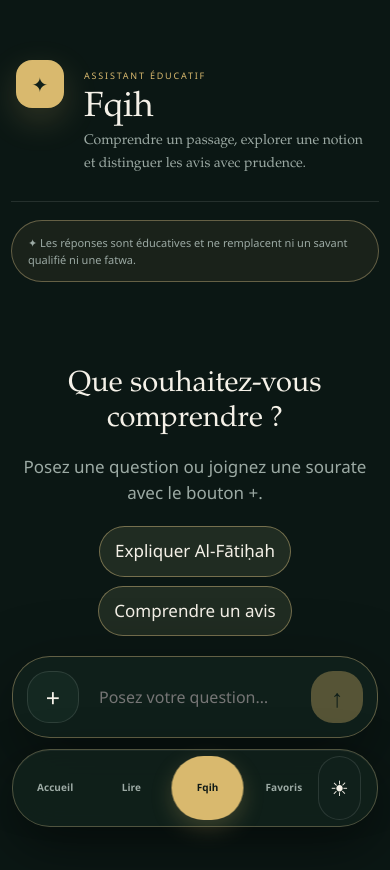
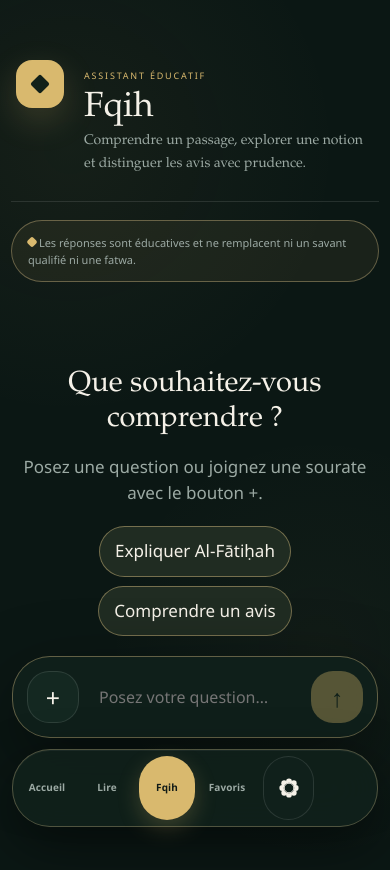
Before and after one commit to NurQuran/Nur, a Next.js app: page /assistant in a window 390 px wide. Shown: the top 870 px of the page. Built offline with nearby package versions, Linux system fonts and the light colour scheme.

Commit message:
Fix Fqih interactions and unify mobile controls

```diff
--- a/app/assistant/page.tsx
+++ b/app/assistant/page.tsx
@@ -23,7 +23,7 @@ export default function AssistantPage() {
   useEffect(()=>{
     try { const saved=sessionStorage.getItem("nur-ai-attachment"); if(saved){const parsed=JSON.parse(saved) as Attachment;setAttachment(parsed);sessionStorage.removeItem("nur-ai-attachment");const params=new URLSearchParams(location.search);if(params.get("auto")==="explain"&&!autoSent.current){autoSent.current=true;const prompt=language==="ar"?"اشرح هذا المقطع وسياقه وأهم معانيه مع مراعاة ضوابط التفسير.":language==="en"?"Explain this passage, its context and main lessons, while noting the limits of interpretation.":"Explique-moi ce passage, son contexte et ses enseignements principaux, avec les précautions d’interprétation.";setTimeout(()=>void send(prompt,parsed),250)}} } catch {}
   },[language]);
-  useEffect(()=>end.current?.scrollIntoView({behavior:"smooth",block:"end"}),[messages,loading]);
+  useEffect(()=>{if(messages.length||loading)requestAnimationFrame(()=>end.current?.scrollIntoView({behavior:"smooth",block:"nearest"}))},[messages,loading]);
 
   async function attachSurah(){
     setError(""); setLoading(true);
@@ -70,16 +70,16 @@ export default function AssistantPage() {
   function openPicker(){setPickerOpen(v=>!v);requestAnimationFrame(()=>{composer.current?.scrollIntoView({behavior:"smooth",block:"center"});setTimeout(()=>window.scrollBy({top:Math.min(220,innerHeight*.24),behavior:"smooth"}),180)})}
 
   return <main className="assistant-page"><SiteHeader active="assistant"/><section className={`assistant-shell${messages.length?" conversation-started":""}`}>
-    {!messages.length&&<><header className="assistant-hero"><span className="ai-mark" aria-hidden="true">✦</span><div><small>{t("fqihEyebrow")}</small><h1>Fqih</h1><p>{t("fqihLead")}</p></div></header>
-    <div className="ai-disclaimer">✦ {t("fqihDisclaimer")}</div></>}
+    {!messages.length&&<><header className="assistant-hero"><span className="ai-mark" aria-hidden="true"><i/></span><div><small>{t("fqihEyebrow")}</small><h1>Fqih</h1><p>{t("fqihLead")}</p></div></header>
+    <div className="ai-disclaimer"><span className="inline-spark" aria-hidden="true"/> {t("fqihDisclaimer")}</div></>}
     <div className="chat-stream" aria-live="polite">
       {!messages.length&&<div className="ai-welcome"><h2>{t("fqihWelcome")}</h2><p>{t("fqihWelcomeLead")}</p><div><button onClick={()=>setDraft(language==="ar"?"اشرح الموضوع الرئيسي لسورة الفاتحة.":language==="en"?"Explain the main theme of Surah Al-Fātiḥah.":"Explique-moi le thème principal de la sourate Al-Fātiḥah.")}>{language==="ar"?"شرح الفاتحة":language==="en"?"Explain Al-Fātiḥah":"Expliquer Al-Fātiḥah"}</button><button onClick={()=>setDraft(language==="ar"?"كيف أميّز بين الشرح والحكم الشرعي؟":language==="en"?"How do I distinguish an explanation from a legal opinion?":"Comment distinguer une explication d’un avis juridique ?")}>{language==="ar"?"فهم الرأي الشرعي":language==="en"?"Understand an opinion":"Comprendre un avis"}</button></div></div>}
-      {messages.map((m,i)=><article key={i} className={`chat-message ${m.role}`}><span>{m.role==="assistant"?"✦":t("you")}</span><div>{m.attachmentLabel&&<b className="attachment-bubble">◈ {m.attachmentLabel}</b>}<p>{m.content}</p></div></article>)}
-      {loading&&<article className="chat-message assistant thinking"><span>✦</span><div><i/><i/><i/></div></article>}
+      {messages.map((m,i)=><article key={i} className={`chat-message ${m.role}`}><span>{m.role==="assistant"?<i className="inline-spark" aria-hidden="true"/>:t("you")}</span><div>{m.attachmentLabel&&<b className="attachment-bubble">{m.attachmentLabel}</b>}<p>{m.content}</p></div></article>)}
+      {loading&&<article className="chat-message assistant thinking"><span><i className="inline-spark" aria-hidden="true"/></span><div><i/><i/><i/></div></article>}
       {error&&<div className="ai-error" role="alert">{error}</div>}<div ref={end}/>
     </div>
     <form ref={composer} className="chat-composer" onSubmit={submit}>
-      {attachment&&<div className="pending-attachment">◈ {attachment.label}<button type="button" onClick={()=>setAttachment(null)} aria-label={t("close")}>×</button></div>}
+      {attachment&&<div className="pending-attachment">{attachment.label}<button type="button" onClick={()=>setAttachment(null)} aria-label={t("close")}>×</button></div>}
       {pickerOpen&&<div className="attachment-picker"><strong>{t("attachSurah")}</strong><select aria-label={t("choose")} value={surahNumber} onChange={e=>setSurahNumber(Number(e.target.value))}>{surahs.map(s=><option value={s.number} key={s.number}>{String(s.number).padStart(3,"0")} · {s.name}</option>)}</select><button type="button" onClick={attachSurah}>{t("add")}</button></div>}
       <div><button className="composer-plus" type="button" aria-label={t("attachSurah")} onClick={openPicker}>+</button><textarea value={draft} onChange={e=>setDraft(e.target.value)} onKeyDown={handleKeyDown} placeholder={t("askPlaceholder")} rows={1}/><button type="submit" className="composer-send" disabled={!draft.trim()||loading} aria-label={t("send")}>↑</button></div>
     </form>
--- a/app/globals.css
+++ b/app/globals.css
@@ -382,3 +382,25 @@ body{font-family:var(--sans)}
   .setting-group{border-radius:32px!important}.choice-row button,.study-card button,.study-action,.modal-save{min-height:52px}
 }
 @media(max-width:430px){.topbar>.header-actions{transform:translateX(-10px)!important}.topbar .settings-trigger{width:57px!important;margin-left:-7px}.settings-modal{width:calc(100vw - 18px)!important}.modal-head>div{padding-inline-start:11px}}
+
+/* Stable Fqih, consistent icons and final mobile spacing */
+.settings-modal,.modal-head{background:var(--surface)!important}.modal-head{backdrop-filter:none!important}
+.settings-glyph,.theme-glyph{position:relative;display:block;width:22px;height:22px;flex:none}
+.settings-glyph i{position:absolute;left:2px;right:2px;height:2px;border-radius:2px;background:currentColor}.settings-glyph i:first-child{top:6px}.settings-glyph i:last-child{bottom:6px}.settings-glyph i::after{content:"";position:absolute;top:50%;width:6px;height:6px;border:2px solid currentColor;border-radius:50%;background:var(--surface);transform:translateY(-50%)}.settings-glyph i:first-child::after{left:3px}.settings-glyph i:last-child::after{right:3px}
+.sun-glyph{border:2px solid currentColor;border-radius:50%;transform:scale(.48);box-shadow:0 -14px 0 -5px currentColor,0 14px 0 -5px currentColor,14px 0 0 -5px currentColor,-14px 0 0 -5px currentColor,10px 10px 0 -5px currentColor,-10px -10px 0 -5px currentColor,10px -10px 0 -5px currentColor,-10px 10px 0 -5px currentColor}.moon-glyph{border:3px solid currentColor;border-top-color:transparent;border-right-color:transparent;border-radius:50%;transform:rotate(18deg) scale(.78)}
+.audio-setting-icon{gap:3px;align-items:end!important;grid-template-columns:repeat(3,3px)!important}.audio-setting-icon i{display:block;width:3px;border-radius:3px;background:currentColor;animation:audio-bars 1.5s ease-in-out infinite}.audio-setting-icon i:nth-child(1){height:10px}.audio-setting-icon i:nth-child(2){height:20px;animation-delay:.18s}.audio-setting-icon i:nth-child(3){height:14px;animation-delay:.32s}@keyframes audio-bars{50%{transform:scaleY(.58);opacity:.72}}
+.settings-reading-section{position:relative}.reading-setting-icon{position:absolute;z-index:2;top:31px;left:22px}.reading-setting-icon i{display:block;width:0;height:0;margin-left:3px;border-top:7px solid transparent;border-bottom:7px solid transparent;border-left:11px solid currentColor}.settings-reading-section .study-card:nth-child(2)>strong{padding-left:58px}.settings-reading-section .study-card:nth-child(2):hover .reading-setting-icon{box-shadow:0 0 0 5px color-mix(in srgb,var(--gold) 8%,transparent),0 0 28px color-mix(in srgb,var(--gold) 32%,transparent);transform:scale(1.05)}.reading-setting-icon{transition:transform .28s cubic-bezier(.16,1,.3,1),box-shadow .28s}
+.study-setting>.setting-icon{font-size:0}.study-setting>.setting-icon::before,.inline-spark,.ai-mark>i{display:block;width:11px;height:11px;border-radius:2px;background:currentColor;transform:rotate(45deg)}.inline-spark{display:inline-block;width:8px;height:8px;color:var(--gold);background:var(--gold);vertical-align:1px}.ai-mark>i{width:14px;height:14px}.chat-message.assistant>span .inline-spark{margin:0}
+.resume-icon{position:relative}.resume-icon::before{content:"";width:13px;height:13px;border-top:2px solid currentColor;border-right:2px solid currentColor}.resume-icon::after{content:"";position:absolute;width:15px;height:2px;background:currentColor;transform:rotate(-45deg)}
+.verse-number>div>button:last-child{border-radius:50%!important}
+.assistant-page{background:radial-gradient(circle at 18% 16%,color-mix(in srgb,var(--gold) 5%,transparent),transparent 32%),radial-gradient(circle at 82% 70%,color-mix(in srgb,var(--gold) 3%,transparent),transparent 30%),var(--bg)}.assistant-shell.conversation-started .chat-stream{justify-content:flex-start;min-height:calc(100svh - 170px);padding-top:24px;padding-bottom:150px}.assistant-shell.conversation-started .chat-message{flex:none}.assistant-page .resume-toast{display:none!important}
+
+@media(max-width:900px){
+  .topbar{grid-template-columns:minmax(0,1fr) 114px!important}
+  .topbar>.header-actions{width:114px!important;display:grid!important;grid-template-columns:54px 54px!important;gap:6px!important;justify-self:end!important;transform:none!important}
+  .topbar .settings-trigger,.topbar .theme-trigger{width:54px!important;height:64px!important;min-height:64px!important;margin:0!important;border-radius:999px!important;display:grid!important;place-items:center!important;padding:0!important}
+  .topbar .settings-label{display:none!important}.topbar .settings-glyph,.topbar .theme-glyph{margin:0!important}
+  .settings-reading-section .study-card:nth-child(2)>strong{padding-left:56px}
+  .assistant-shell.conversation-started{min-height:100svh}.assistant-shell.conversation-started .chat-stream{min-height:calc(100svh - 115px);padding-top:18px;padding-bottom:190px}
+}
+@media(max-width:430px){.topbar{grid-template-columns:minmax(0,1fr) 108px!important}.topbar>.header-actions{width:108px!important;grid-template-columns:51px 51px!important}.topbar .settings-trigger,.topbar .theme-trigger{width:51px!important}}
--- a/components/ResumeToast.tsx
+++ b/components/ResumeToast.tsx
@@ -1,4 +1,4 @@
 "use client";
 import{useEffect,useState}from"react";import{surahNames}from"../lib/quran/surahs";import{useLanguage}from"../lib/i18n";
 type Position={surah:number;verse:number};
-export default function ResumeToast(){const{language}=useLanguage();const[position,setPosition]=useState<Position|null>(null),[closing,setClosing]=useState(false);useEffect(()=>{if(sessionStorage.getItem("nur-resume-dismissed"))return;try{const saved=localStorage.getItem("nur-last-position");if(saved)setTimeout(()=>setPosition(JSON.parse(saved)),650)}catch{}},[]);function close(){setClosing(true);sessionStorage.setItem("nur-resume-dismissed","1");setTimeout(()=>setPosition(null),280)}if(!position)return null;const title=language==="ar"?"متابعة القراءة؟":language==="en"?"Continue reading?":"Reprendre votre lecture ?";const action=language==="ar"?"متابعة":language==="en"?"Continue":"Reprendre";return <aside className={`resume-toast ${closing?"closing":""}`}><button className="resume-close" onClick={close}>×</button><span className="resume-icon">↗</span><div><small>{title}</small><strong>{surahNames[position.surah-1]} · {position.surah}:{position.verse}</strong></div><a href={`/read?surah=${position.surah}#verse-${position.verse}`} onClick={()=>sessionStorage.setItem("nur-resume-dismissed","1")}>{action}</a></aside>}
+export default function ResumeToast(){const{language}=useLanguage();const[position,setPosition]=useState<Position|null>(null),[closing,setClosing]=useState(false);useEffect(()=>{if(location.pathname==="/assistant"||sessionStorage.getItem("nur-resume-dismissed"))return;try{const saved=localStorage.getItem("nur-last-position");if(saved)setTimeout(()=>setPosition(JSON.parse(saved)),650)}catch{}},[]);function close(){setClosing(true);sessionStorage.setItem("nur-resume-dismissed","1");setTimeout(()=>setPosition(null),280)}if(!position)return null;const title=language==="ar"?"متابعة القراءة؟":language==="en"?"Continue reading?":"Reprendre votre lecture ?";const action=language==="ar"?"متابعة":language==="en"?"Continue":"Reprendre";return <aside className={`resume-toast ${closing?"closing":""}`}><button className="resume-close" onClick={close}>×</button><span className="resume-icon" aria-hidden="true"/><div><small>{title}</small><strong>{surahNames[position.surah-1]} · {position.surah}:{position.verse}</strong></div><a href={`/read?surah=${position.surah}#verse-${position.verse}`} onClick={()=>sessionStorage.setItem("nur-resume-dismissed","1")}>{action}</a></aside>}
--- a/components/SettingsModal.tsx
+++ b/components/SettingsModal.tsx
@@ -16,7 +16,7 @@ export default function SettingsModal({value,onChange,onClose,studyPanel,customi
     <section className="settings-modal" role="dialog" aria-modal="true" aria-labelledby="settings-title">
       <div className="modal-head"><div><small>{t("preferences")}</small><h2 id="settings-title">{t("settings")}</h2></div><button className="icon" onClick={close} aria-label={t("close")}>×</button></div>
       <div className="settings-content">
-      <div className="setting-group"><span className="setting-icon">♫</span><div><h3>{t("recitation")}</h3><p>{t("recitationHelp")}</p>
+      <div className="setting-group"><span className="setting-icon audio-setting-icon" aria-hidden="true"><i/><i/><i/></span><div><h3>{t("recitation")}</h3><p>{t("recitationHelp")}</p>
         <div className="choice-row"><button className={value.riwayah==="hafs"?"selected":""} onClick={()=>onChange({...value,riwayah:"hafs",reciter:"ar.alafasy"})}><strong>Ḥafṣ</strong><small>ʿan ʿĀṣim</small></button><button className={value.riwayah==="warsh"?"selected":""} onClick={()=>onChange({...value,riwayah:"warsh",reciter:"hicham-lharraz",tajweed:false})}><strong>Warsh</strong><small>ʿan Nāfiʿ · Maroc</small></button></div>
         <label>{t("voice")}<select value={value.reciter} onChange={e=>onChange({...value,reciter:e.target.value})}>{value.riwayah==="warsh"?warshReciters.map(v=><option key={v.id} value={v.id}>{v.name} · Warsh</option>):hafsVoices.map(v=><option key={v.id} value={v.id}>{v.name}</option>)}</select></label>
         {value.riwayah==="warsh"&&<p className="audio-availability"><b>●</b> {local("Audio en sourate complète · non synchronisé verset par verset","Full-surah audio · not synchronized verse by verse","صوت السورة كاملة · غير متزامن آية بآية")}</p>}
@@ -25,7 +25,7 @@ export default function SettingsModal({value,onChange,onClose,studyPanel,customi
       <div className="setting-group"><span className="setting-icon arabic-icon">أ</span><div><h3>{t("arabicWriting")}</h3><p>{t("writingHelp")}</p><label>{t("size")}<input type="range" min="28" max="60" value={value.fontSize} onChange={e=>onChange({...value,fontSize:Number(e.target.value)})}/><output>{value.fontSize}px</output></label><label className="switch-line"><span>{t("tajweedColors")}<small>{t("pronunciation")}</small></span><input type="checkbox" checked={value.tajweed} disabled={value.riwayah==="warsh"} onChange={e=>onChange({...value,tajweed:e.target.checked})}/></label>{value.riwayah==="warsh"&&<p className="warsh-setting-note">{local("Texte Warsh vérifié. Les couleurs restent désactivées faute de source Warsh colorée fiable.","Verified Warsh text. Colors remain disabled without a reliable colored Warsh source.","نص ورش موثوق. الألوان معطلة لعدم توفر مصدر ورش ملون موثوق.")}</p>}{value.tajweed&&value.riwayah==="hafs"&&<div className="tajweed-legend"><h4>{local("Légende des couleurs","Color legend","دليل الألوان")}</h4><div>{legends.map(item=><span key={item.c}><i className={item.c}/>{item[language]}</span>)}</div></div>}</div></div>
       <div className="setting-group"><span className="setting-icon">Aa</span><div><h3>{t("translations")}</h3><p>{t("translationsHelp")}</p><label className="switch-line"><span>Français</span><input type="checkbox" checked={value.showFrench} onChange={e=>onChange({...value,showFrench:e.target.checked})}/></label><label className="switch-line"><span>English</span><input type="checkbox" checked={value.showEnglish} onChange={e=>onChange({...value,showEnglish:e.target.checked})}/></label><label className="switch-line"><span>{local("Prononciation","Pronunciation","النطق")}</span><input type="checkbox" checked={value.showTransliteration} onChange={e=>onChange({...value,showTransliteration:e.target.checked})}/></label></div></div>
       {studyPanel}
-      <div className="settings-reading-section">{customizePanel}</div>
+      <div className="settings-reading-section"><span className="setting-icon reading-setting-icon" aria-hidden="true"><i/></span>{customizePanel}</div>
       </div>
       <button className="primary modal-save" onClick={close}>{t("apply")}</button>
     </section>
--- a/components/SiteHeader.tsx
+++ b/components/SiteHeader.tsx
@@ -34,6 +34,6 @@ export default function SiteHeader({ active = "home", onSettings }: { active?: "
   return <header className={`topbar${navHidden ? " mobile-hidden" : ""}`}>
     <a className="brand logo-brand" href="/" aria-label="Nūr, accueil"><span className="logo-crop"><img src="/nur-logo.png" alt="Nūr" /></span></a>
     <nav aria-label={t("mainNavigation")}><a className={active === "home" ? "active" : ""} href="/">{t("home")}</a><a className={active === "read" ? "active" : ""} href="/read">{t("read")}</a><a className={active === "assistant" ? "active" : ""} href="/assistant">Fqih</a><a className={active === "favorites" ? "active" : ""} href="/favorites">{t("favorites")}</a></nav>
-    <div className="header-actions"><PwaInstallButton />{onSettings && <button className="text-button settings-trigger" onClick={onSettings}><span aria-hidden="true">⌘</span> {t("settings")}</button>}<button className="icon theme-trigger" aria-label={theme === "dark" ? "Activer le mode clair" : "Activer le mode sombre"} onClick={toggleTheme}>{theme === "dark" ? "☀" : "☾"}</button></div>
+    <div className="header-actions"><PwaInstallButton />{onSettings && <button className="text-button settings-trigger" onClick={onSettings}><span className="settings-glyph" aria-hidden="true"><i/><i/></span><span className="settings-label">{t("settings")}</span></button>}<button className="icon theme-trigger" aria-label={theme === "dark" ? "Activer le mode clair" : "Activer le mode sombre"} onClick={toggleTheme}><span className={theme === "dark" ? "theme-glyph sun-glyph" : "theme-glyph moon-glyph"} aria-hidden="true"/></button></div>
   </header>;
 }
--- a/public/sw.js
+++ b/public/sw.js
@@ -1,4 +1,4 @@
-const SHELL = "nur-shell-v6";
+const SHELL = "nur-shell-v7";
 const CONTENT = "nur-content-v1";
 const ALLOWED_EXTERNAL_HOSTS = new Set([
   "api.alquran.cloud",
```
Also changed, not shown: app/api/ai-fiqh/route.ts (+22 -17 lines).
